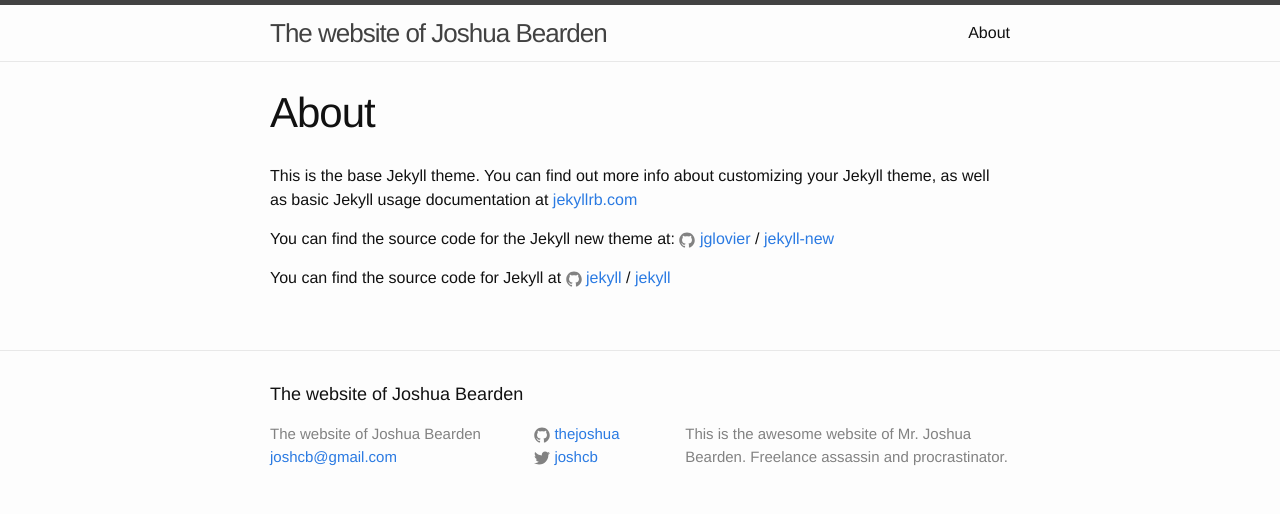
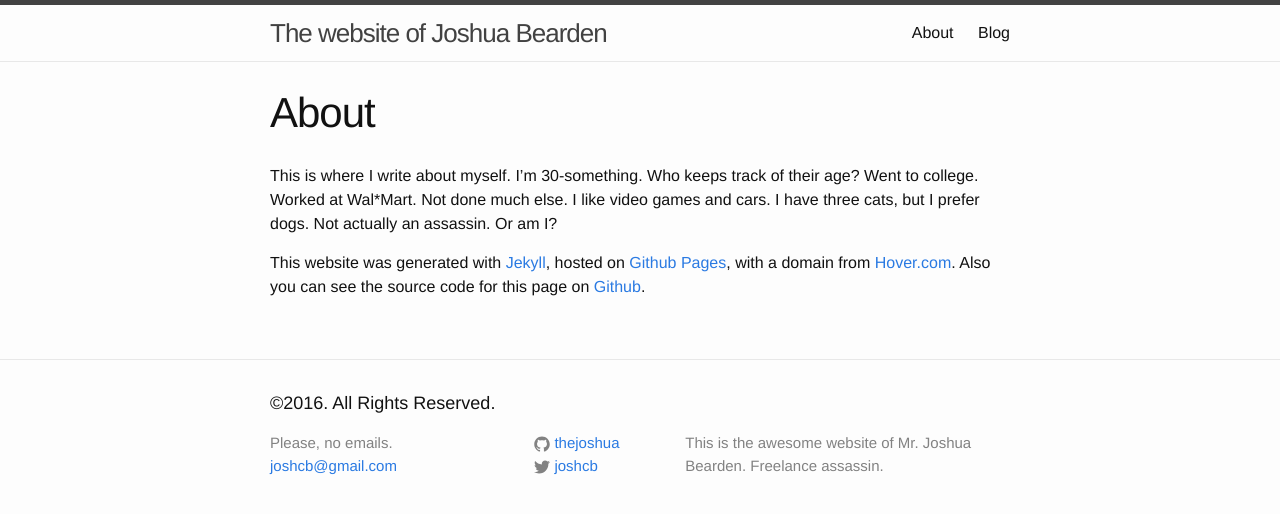
Before and after one commit to thejoshua/thejoshua.github.io, a Jekyll site: the page built from about.md, in a window 1280 px wide. Shown: the top 514 px of the page. Built offline with Jekyll 4.4.1, drawn with Linux system fonts in a browser that asks for light colours.

```diff
--- a/_config.yml
+++ b/_config.yml
@@ -10,7 +10,7 @@ title: The website of Joshua Bearden
 email: joshcb@gmail.com
 description: > # this means to ignore newlines until "baseurl:"
   This is the awesome website of Mr. Joshua Bearden.
-  Freelance assassin and procrastinator.
+  Freelance assassin.
 baseurl: "" # the subpath of your site, e.g. /blog
 url: "http://joshuacb.com" # the base hostname & protocol for your site
 twitter_username: joshcb
--- a/_includes/footer.html
+++ b/_includes/footer.html
@@ -2,12 +2,12 @@
 
   <div class="wrapper">
 
-    <h2 class="footer-heading">{{ site.title }}</h2>
+    <h2 class="footer-heading">©2016. All Rights Reserved.</h2>
 
     <div class="footer-col-wrapper">
       <div class="footer-col footer-col-1">
         <ul class="contact-list">
-          <li>{{ site.title }}</li>
+          <li>Please, no emails.</li>
           <li><a href="mailto:{{ site.email }}">{{ site.email }}</a></li>
         </ul>
       </div>
--- a/_posts/2016-07-08-welcome-to-jekyll.markdown
+++ b/_posts/2016-07-08-welcome-to-jekyll.markdown
@@ -4,6 +4,8 @@ title:  "Welcome to Jekyll!"
 date:   2016-07-08 21:40:14 -0500
 categories: jekyll update
 ---
+FYI: I'm going to leave this here.
+
 You’ll find this post in your `_posts` directory. Go ahead and edit it and re-build the site to see your changes. You can rebuild the site in many different ways, but the most common way is to run `jekyll serve`, which launches a web server and auto-regenerates your site when a file is updated.
 
 To add new posts, simply add a file in the `_posts` directory that follows the convention `YYYY-MM-DD-name-of-post.ext` and includes the necessary front matter. Take a look at the source for this post to get an idea about how it works.
--- a/about.md
+++ b/about.md
@@ -4,12 +4,6 @@ title: About
 permalink: /about/
 ---
 
-This is the base Jekyll theme. You can find out more info about customizing your Jekyll theme, as well as basic Jekyll usage documentation at [jekyllrb.com](http://jekyllrb.com/)
+This is where I write about myself. I'm 30-something. Who keeps track of their age? Went to college. Worked at Wal*Mart. Not done much else. I like video games and cars. I have three cats, but I prefer dogs. Not actually an assassin. Or am I?
 
-You can find the source code for the Jekyll new theme at:
-{% include icon-github.html username="jglovier" %} /
-[jekyll-new](https://github.com/jglovier/jekyll-new)
-
-You can find the source code for Jekyll at
-{% include icon-github.html username="jekyll" %} /
-[jekyll](https://github.com/jekyll/jekyll)
+This website was generated with [Jekyll](http://jekyllrb.com), hosted on [Github Pages](http://pages.github.com), with a domain from [Hover.com](http://www.hover.com). Also you can see the source code for this page on [Github](https://github.com/thejoshua/thejoshua.github.io).
```
Also changed, not shown: _posts/2016-07-09-Life-Is-Strange.md (added, +12 -0 lines), blog.md (added, +24 -0 lines), index.html (+4 -12 lines).
